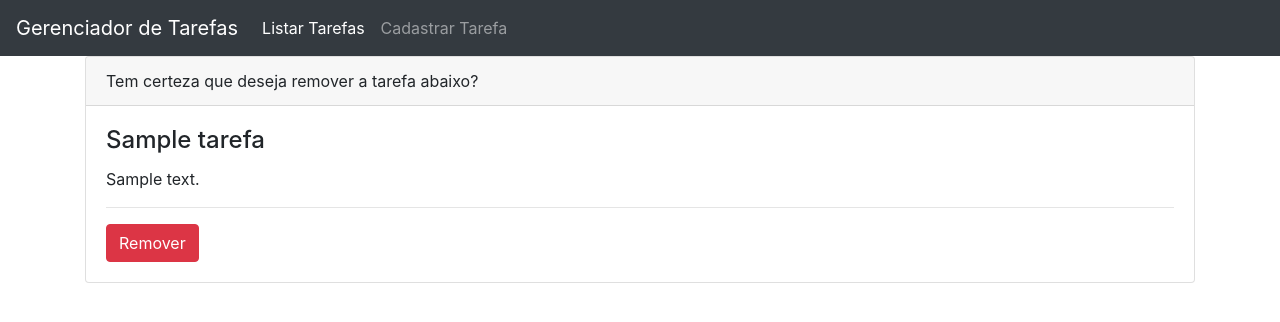
After one commit to lucassrlkz/Python_Django, a Django app: page /remover_tarefa/1 in a window 1280 px wide. The commit adds this page. Shown: the top 322 px of the page. Run offline with Django 3.2, Linux system fonts and the light colour scheme; tables that the repository leaves empty hold one stand-in row (values such as "Sample post"); some libraries are stand-ins or nearby versions.

Commit message:
CRUD complete

```diff
--- a/gerenciador_tarefas/app/services/tarefa_service.py
+++ b/gerenciador_tarefas/app/services/tarefa_service.py
@@ -16,3 +16,6 @@ def editar_tarefa(tarefa_bd, tarefa_nova):
     tarefa_bd.data_expiracao = tarefa_nova.data_expiracao
     tarefa_bd.prioridade = tarefa_nova.prioridade
     tarefa_bd.save(force_update=True)
+
+def remover_tarefa(tarefa_bd):
+    tarefa_bd.delete()
--- a/gerenciador_tarefas/app/templates/base.html
+++ b/gerenciador_tarefas/app/templates/base.html
@@ -24,10 +24,6 @@
                 <li class="nav-item">
                     <a class="nav-link" href="{% url 'cadastrar_tarefa'%}">Cadastrar Tarefa</a>
                 </li>
-                <li class="nav-item">
-                    <a class="nav-link" href="#">Things</a>
-                </li>
-
             </ul>
         </div>
     </nav>
--- /dev/null
+++ b/gerenciador_tarefas/app/templates/tarefas/confirma_exclusao.html
@@ -0,0 +1,20 @@
+{% extends 'base.html' %}
+{% load meus_filtros %}
+
+{% block conteudo %}
+
+  <div class="card mb-3">
+    <div class="card-header">
+      Tem certeza que deseja remover a tarefa abaixo?
+    </div>
+    <div class="card-body">
+      <h4 class="card-title">{{tarefa.titulo}}</h4>
+      <p class="card-text">{{tarefa.descricao}}</p>
+      <hr>
+      <form method="post">
+        {% csrf_token %}
+        <button type="submit" class="btn btn-danger">Remover</button>
+      </form>
+    </div>
+  </div>
+{% endblock conteudo %}
--- a/gerenciador_tarefas/app/templates/tarefas/listar_tarefas.html
+++ b/gerenciador_tarefas/app/templates/tarefas/listar_tarefas.html
@@ -14,6 +14,7 @@
       <p class="card-text">{{tarefa.descricao}}</p>
       <hr>
       <a class="btn btn-secondary" href="{% url 'editar_tarefa' tarefa.id %}" role="button">Alterar tarefa</a>
+      <a class="btn btn-danger" href="{% url 'remover_tarefa' tarefa.id %}" role="button">Remover tarefa</a>
     </div>
   </div>
 {% endfor %}
--- a/gerenciador_tarefas/app/urls.py
+++ b/gerenciador_tarefas/app/urls.py
@@ -6,4 +6,5 @@ urlpatterns = [
     path('listar_tarefas/', listar_tarefas, name='listar_tarefas'),
     path('cadastrar_tarefa/', cadastrar_tarefa, name='cadastrar_tarefa'),
     path('editar_tarefa/<int:id>', editar_tarefa, name='editar_tarefa'),
+    path('remover_tarefa/<int:id>', remover_tarefa, name='remover_tarefa'),
 ]
--- a/gerenciador_tarefas/app/views.py
+++ b/gerenciador_tarefas/app/views.py
@@ -42,3 +42,11 @@ def editar_tarefa(request, id):
         tarefa_service.editar_tarefa(tarefa_bd, tarefa_nova)
         return redirect('listar_tarefas')
     return render(request, 'tarefas/form_tarefa.html',{"form_tarefa": form_tarefa})
+
+
+def remover_tarefa(request, id):
+    tarefa_bd = tarefa_service.listar_tarefa_id(id)
+    if request.method == "POST":
+        tarefa_service.remover_tarefa(tarefa_bd)
+        return redirect('listar_tarefas')
+    return render(request, 'tarefas/confirma_exclusao.html',{"tarefa": tarefa_bd})
```
